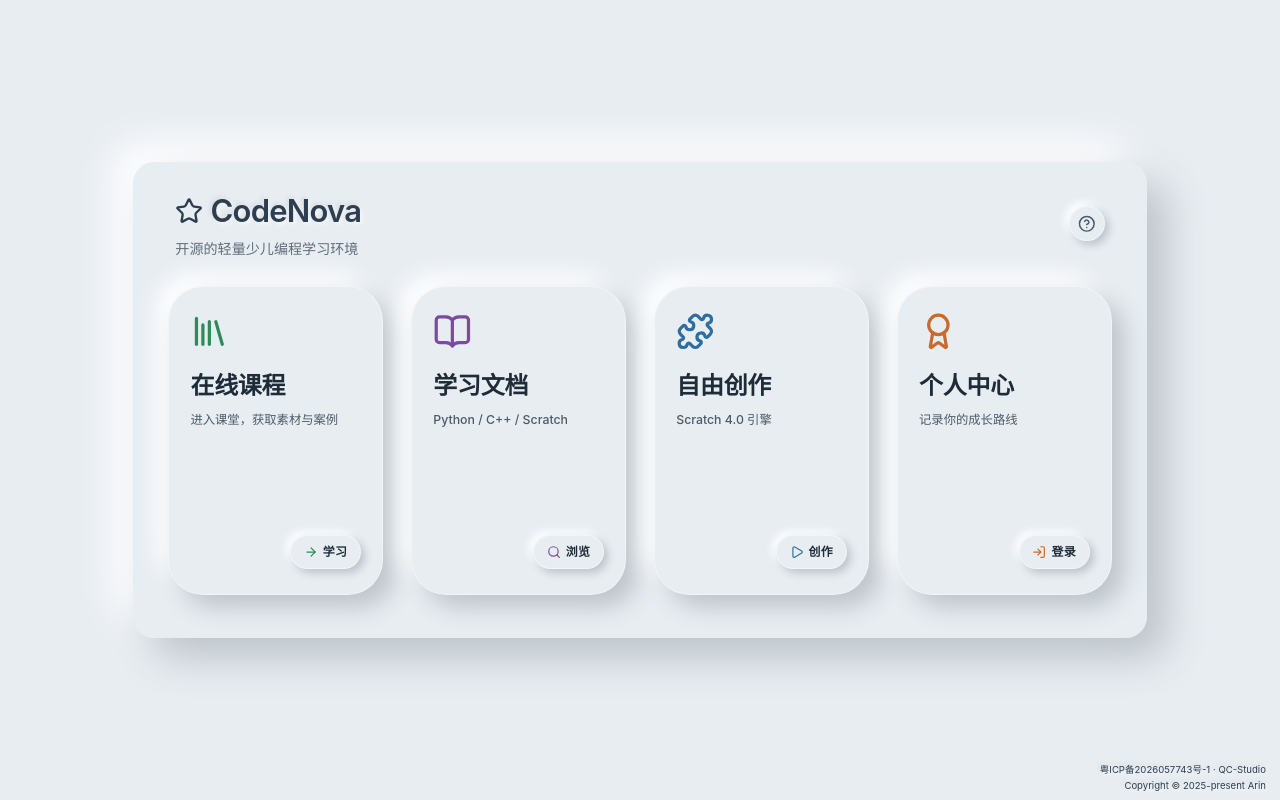
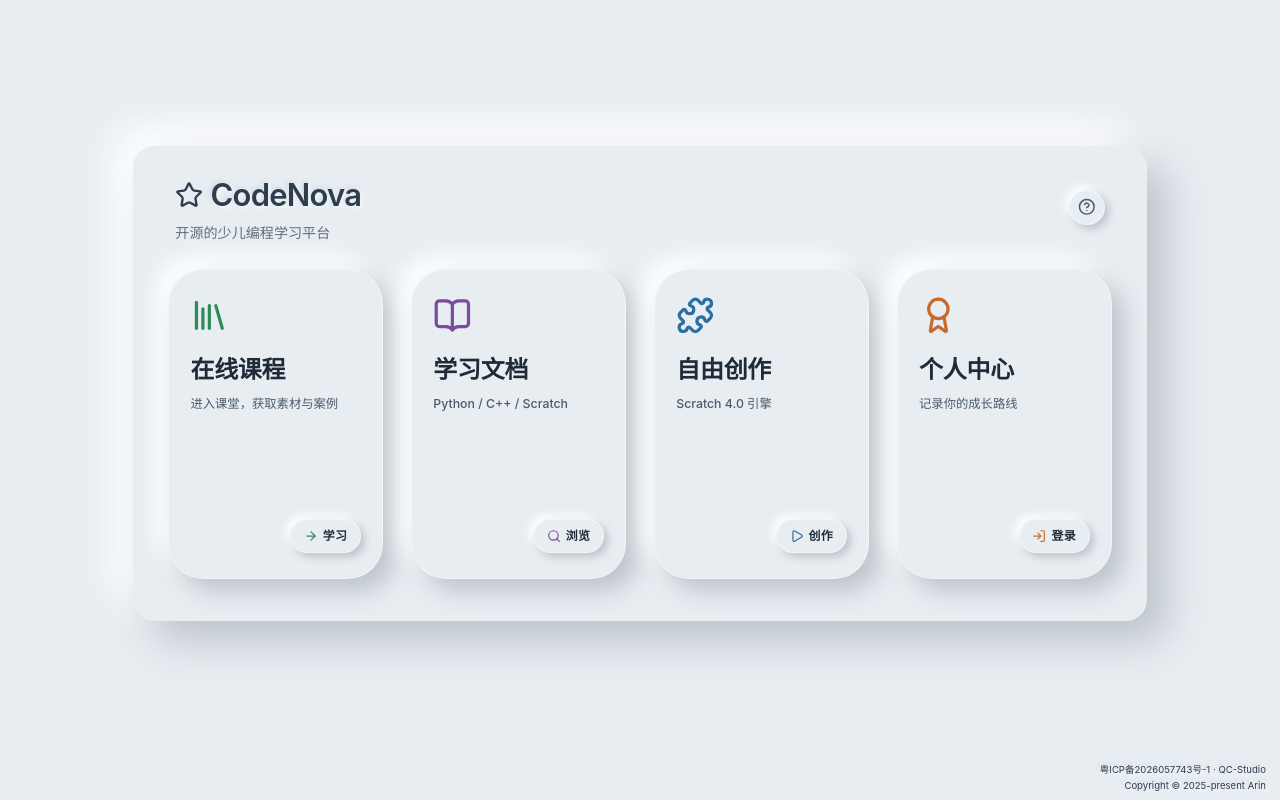
Before and after one commit to xianzi2097/qc-frontend, a React (Vite) app: page / in a window 1280 px wide. Built offline with nearby package versions, Linux system fonts and the light colour scheme; a web font is replaced by a local one; what marked-highlight would draw is missing.

Commit message:
优化: 母卡垂直居中扣除底部水印高度

```diff
--- a/src/components/HomePage.tsx
+++ b/src/components/HomePage.tsx
@@ -231,7 +231,7 @@ export default function HomePage({ onLogin, onSwitchHome: _onSwitchHome }: Props
 
   return (
     <div
-      className="min-h-screen flex items-center justify-center p-6 cursor-default"
+      className="min-h-screen flex items-center justify-center pt-6 px-6 pb-[3.8rem] cursor-default"
       style={{ background: '#e8edf2' }}
     >
       <div className="flip-container max-w-6xl">
@@ -257,7 +257,7 @@ export default function HomePage({ onLogin, onSwitchHome: _onSwitchHome }: Props
               className="flex items-center gap-1.5 mt-1"
               style={{ color: '#5f6c7a', fontWeight: 500 }}
             >
-            开源的轻量少儿编程学习环境
+            开源的少儿编程学习平台
             </div>
           </div>
 
```
